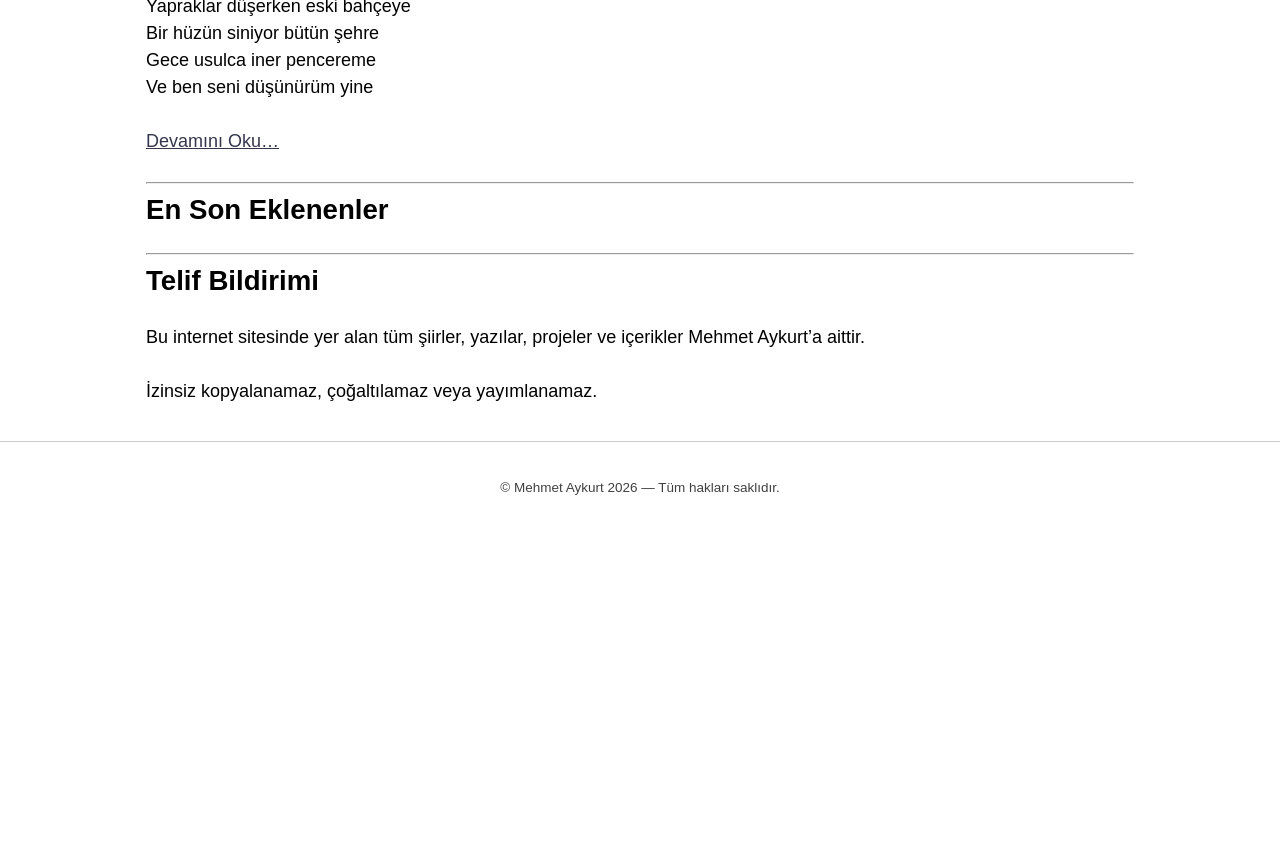
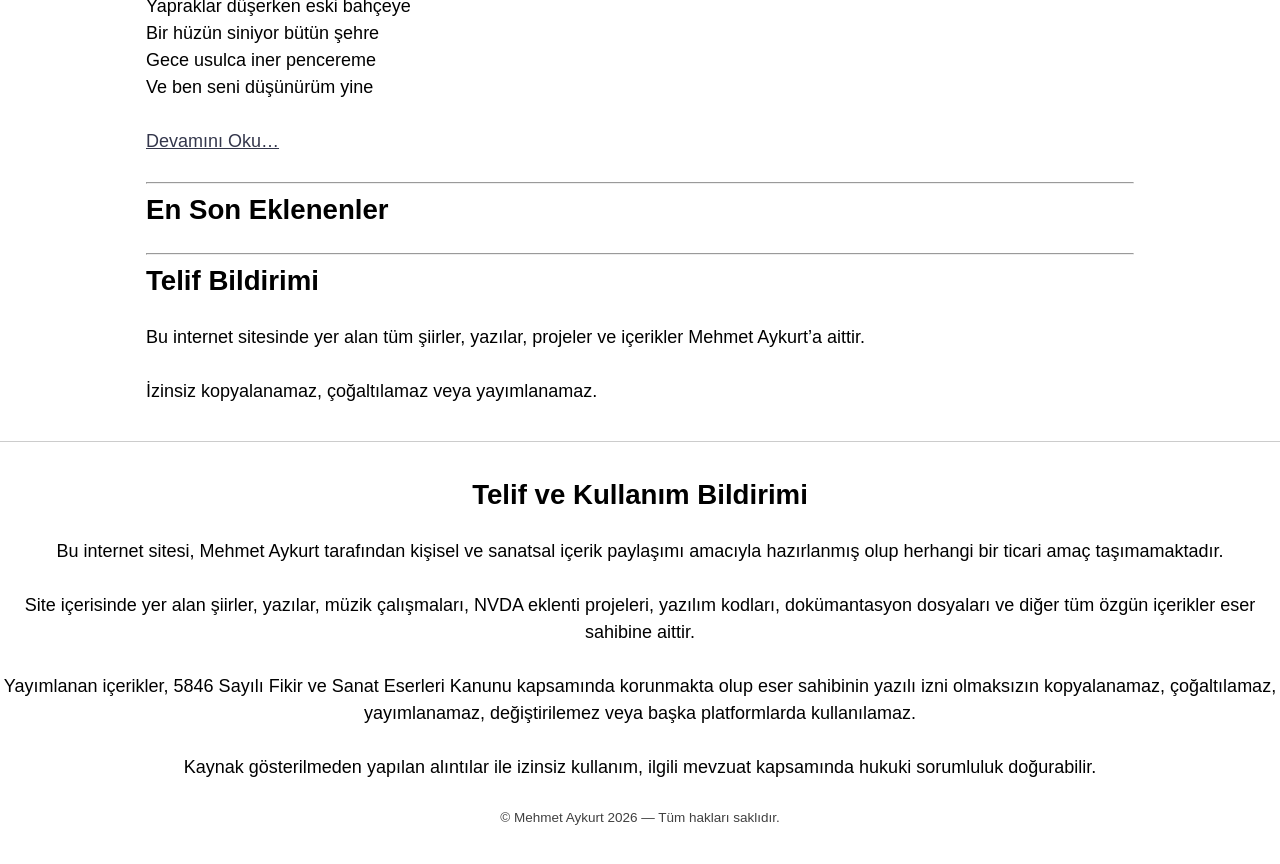
Before and after one commit to MehmetAykurt/mehmetaykurt.github.io, a Jekyll site: the page built from index.md, in a window 1280 px wide and 900 px high, scrolled down 1636 px. Shown: the top 864 px of the window. Built offline with Jekyll 4.4.1, drawn with Linux system fonts in a browser that asks for light colours; nearby versions of some CDN libraries; before the commit the page ends 2206 px from its top, so only the background shows below that.

Commit message:
Add copyright notice to site footer

```diff
--- a/_includes/footer-custom.html
+++ b/_includes/footer-custom.html
@@ -1,3 +1,15 @@
 <!-- start custom footer snippets -->
 
+<section class="footer-copyright" aria-label="Telif ve kullanım bildirimi">
+  <h2>Telif ve Kullanım Bildirimi</h2>
+
+  <p>Bu internet sitesi, Mehmet Aykurt tarafından kişisel ve sanatsal içerik paylaşımı amacıyla hazırlanmış olup herhangi bir ticari amaç taşımamaktadır.</p>
+
+  <p>Site içerisinde yer alan şiirler, yazılar, müzik çalışmaları, NVDA eklenti projeleri, yazılım kodları, dokümantasyon dosyaları ve diğer tüm özgün içerikler eser sahibine aittir.</p>
+
+  <p>Yayımlanan içerikler, 5846 Sayılı Fikir ve Sanat Eserleri Kanunu kapsamında korunmakta olup eser sahibinin yazılı izni olmaksızın kopyalanamaz, çoğaltılamaz, yayımlanamaz, değiştirilemez veya başka platformlarda kullanılamaz.</p>
+
+  <p>Kaynak gösterilmeden yapılan alıntılar ile izinsiz kullanım, ilgili mevzuat kapsamında hukuki sorumluluk doğurabilir.</p>
+</section>
+
 <!-- end custom footer snippets -->
```
